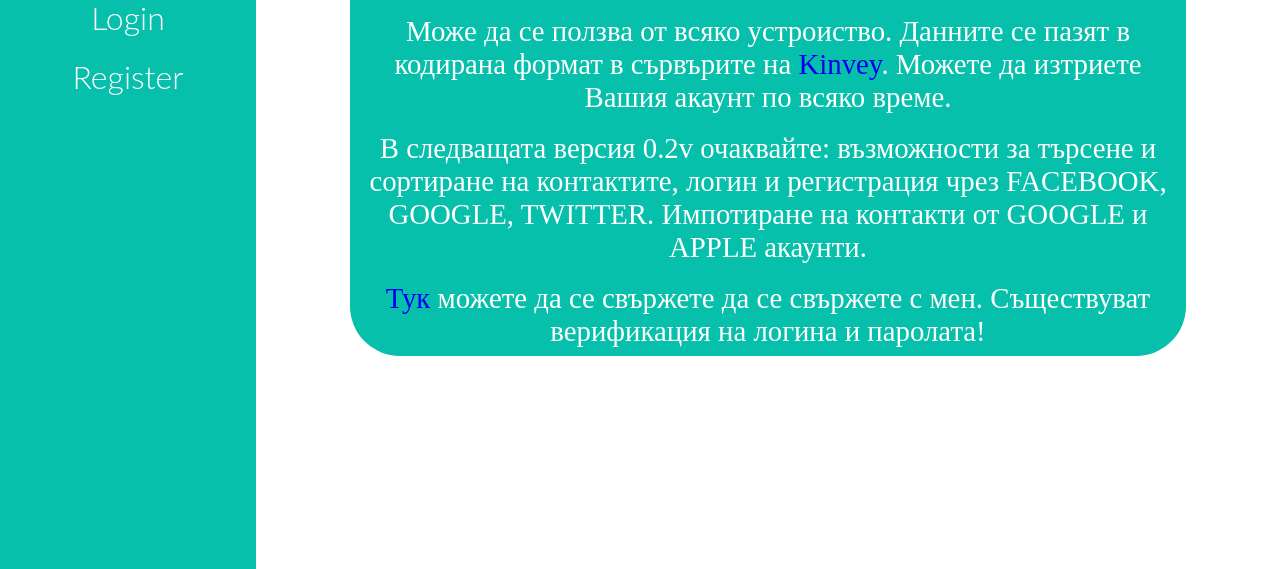
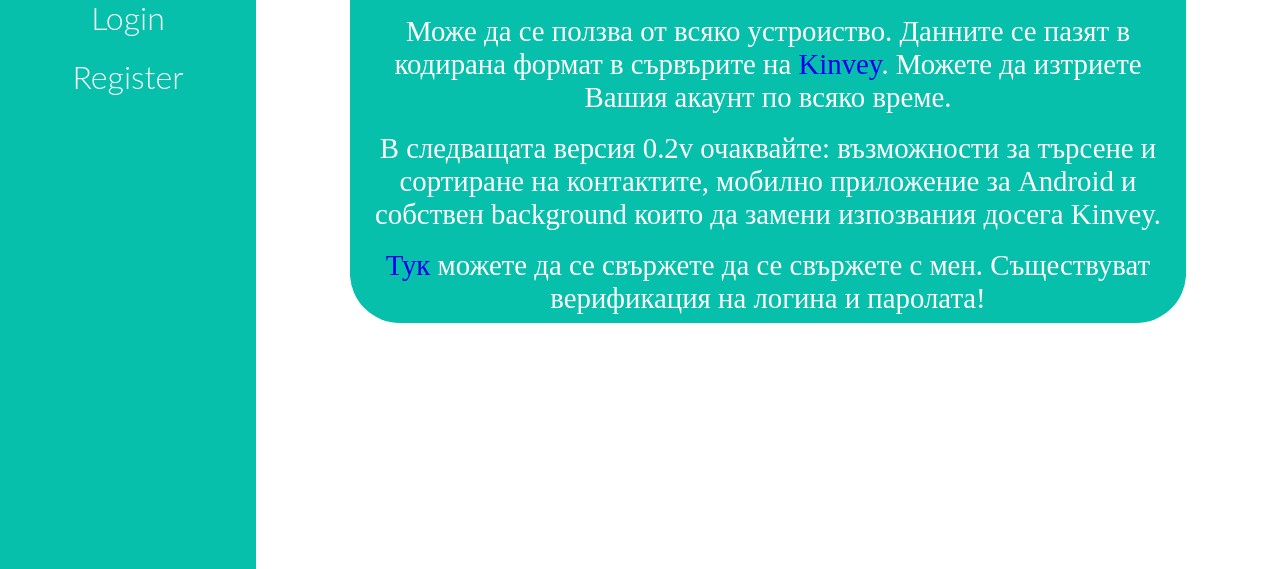
Before and after one commit to GenkoKaradimov/PhoneBook-with-Kinvey, a plain HTML site: page PhoneBook-with-Kinvey-master/Index.html in a window 1280 px wide. Shown: the part 231-800 px from the top of the page. Drawn offline with Linux system fonts and the light colour scheme.

Commit message:
Update Index.html

```diff
--- a/PhoneBook-with-Kinvey-master/Index.html
+++ b/PhoneBook-with-Kinvey-master/Index.html
@@ -39,7 +39,7 @@
 			    <h1 id="divHomeTitle">PhoneBook Karadimov Project 0.1v</h1><br><br>
 				<p class="divHomeText">PhoneBook Karadimov Project 0.1v разполага с логин система, персонални настройки на всеки акаунт, лесна редакция (добавяне, изтриване) на записи.</p><br>
                 <p class="divHomeText">Може да се ползва от всяко устроиство. Данните се пазят в кодирана формат в сървърите на <a href="https://www.kinvey.com/" class="homeLinks">Kinvey</a>. Можете да изтриете Вашия акаунт по всяко времe.</p><br>
-                <p class="divHomeText">В следващата версия 0.2v очаквайте: възможности за търсене и сортиране на контактите, логин и регистрация чрез FACEBOOK, GOOGLE, TWITTER. Импотиране на контакти от GOOGLE и APPLE акаунти.</p><br>
+                <p class="divHomeText">В следващата версия 0.2v очаквайте: възможности за търсене и сортиране на контактите, мобилно приложение за Android и собствен background които да замени изпозвания досега Kinvey.</p><br>
 			    <p class="divHomeText"><a href="https://www.facebook.com/profile.php?id=100000619802080" class="homeLinks">Тук</a> можете да се свържете да се свържете с мен. Съществуват верификация на логина и паролата!</p>
 			</div>
 
```
